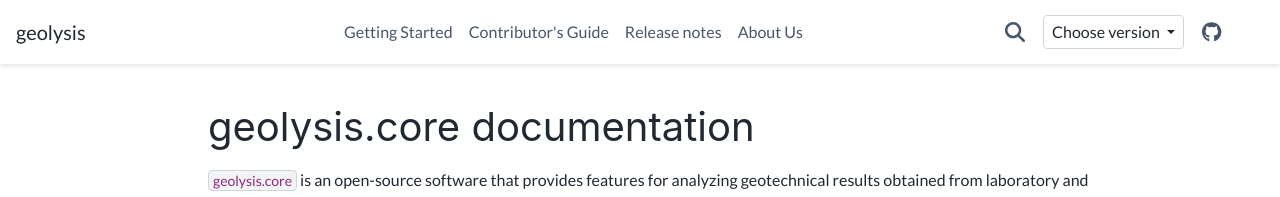
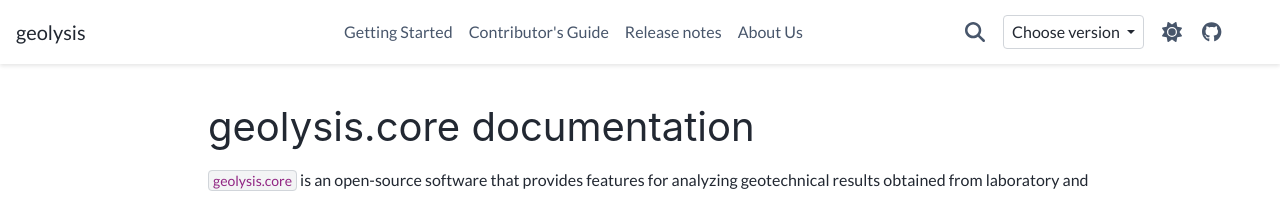
Before and after one commit to patrickboateng/geolysis, a Sphinx documentation site: the page built from docs/source/index.rst, in a window 1280 px wide. Shown: the top 197 px of the page. Built offline with Sphinx 7.4.7 and the PyData theme 0.15.4, drawn with Linux system fonts in a browser that asks for light colours; nearby versions of some CDN libraries; some web fonts are replaced; pages that are not in the unit, such as notebooks, are missing from menus; comment, search, counter and statistics services are not loaded.

Commit message:
added theme switcher

```diff
--- a/docs/source/conf.py
+++ b/docs/source/conf.py
@@ -125,7 +125,12 @@ html_theme_options = {
     ],
     # "navbar_start": ["navbar-logo"],
     "navbar_align": "content",
-    "navbar_end": ["search-button", "version-switcher", "navbar-icon-links"],
+    "navbar_end": [
+        "search-button",
+        "version-switcher",
+        "theme-switcher",
+        "navbar-icon-links",
+    ],
     "navbar_persistent": [],
     "secondary_sidebar_items": ["page-toc", "edit-this-page", "sourcelink"],
     "show_prev_next": False,
```
